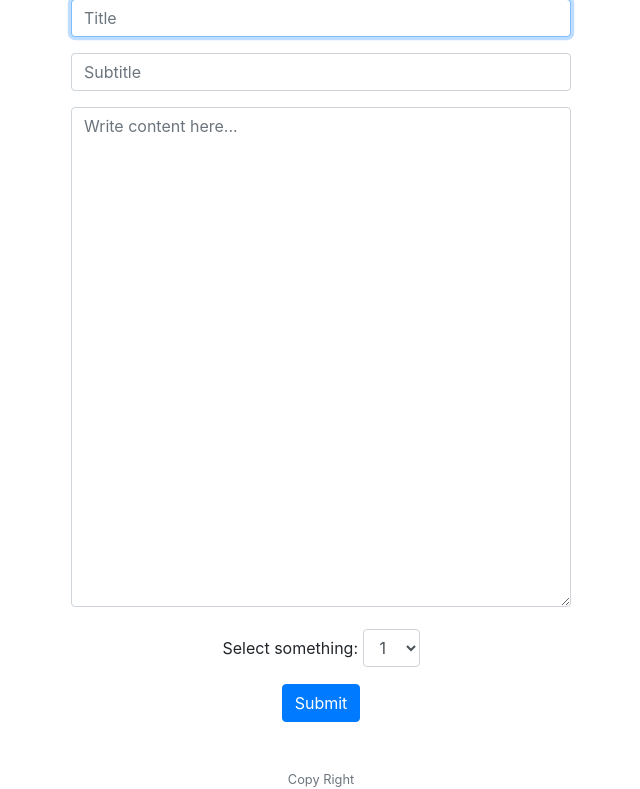
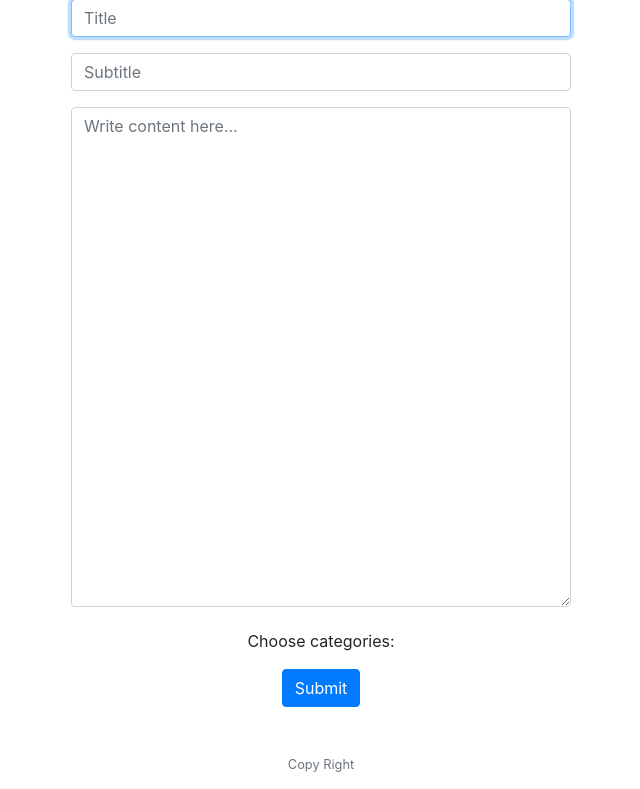
Before and after one commit to mariazangelova/flask-blog-app, a Flask app: page /add-post in a window 1280 px wide. Shown: the part 179-968 px from the top of the page, without its empty margins (319-959 px from the left). Run offline with Flask 2, Linux system fonts and the light colour scheme; a user stored in the database is signed in; data comes from the database, SQL or seed files in the repository; both versions use the stored data as it was before the commit; some libraries are stand-ins or nearby versions.

Commit message:
Display categories on post form page

```diff
--- a/app.py
+++ b/app.py
@@ -196,7 +196,8 @@ def add_post():
         author_data = User.query.filter_by(id=post.author).first()
         return render_template("post.html", post=post, author=author_data)
     else:
-        return render_template("post_form.html")
+        categories = Category.query.all()
+        return render_template("post_form.html", categoties=categories)
 
 
 # # Create a router for displaying a list of signed up users for an easy check
--- a/templates/post_form.html
+++ b/templates/post_form.html
@@ -32,14 +32,15 @@
     ></textarea>
   </div>
   <div class="form-group">
-    <label for="exampleFormControlSelect1">Select something:</label>
-    <select class="form-control" id="exampleFormControlSelect1">
-      <option>1</option>
-      <option>2</option>
-      <option>3</option>
-      <option>4</option>
-      <option>5</option>
-    </select>
+    <p>Choose categories:</p>
+    {%for category in categories%} {{category.title}}
+    <input
+      type="checkbox"
+      name="category"
+      value="{{ category.id }}"
+      style="margin-right: 8px;"
+    />
+    {%endfor%}
   </div>
   <button class="btn btn-primary" type="submit">Submit</button>
 </form>
```
Also changed, not shown: blog.db (deleted).
